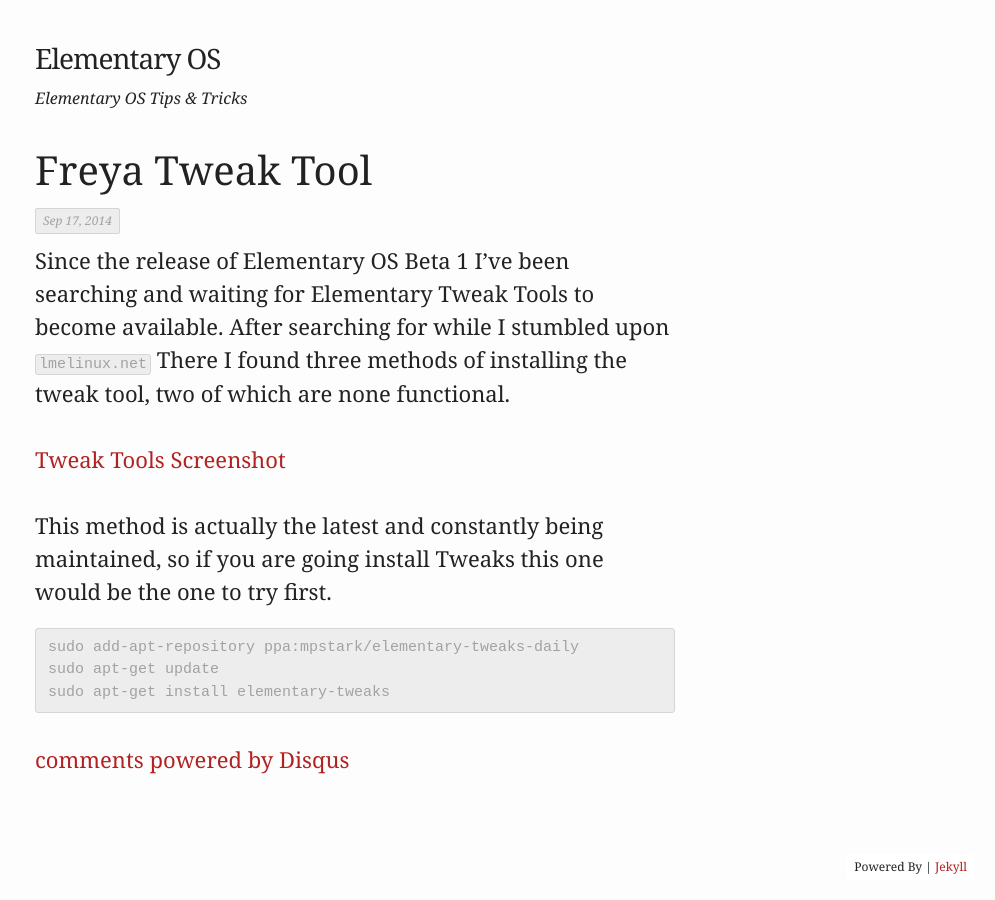
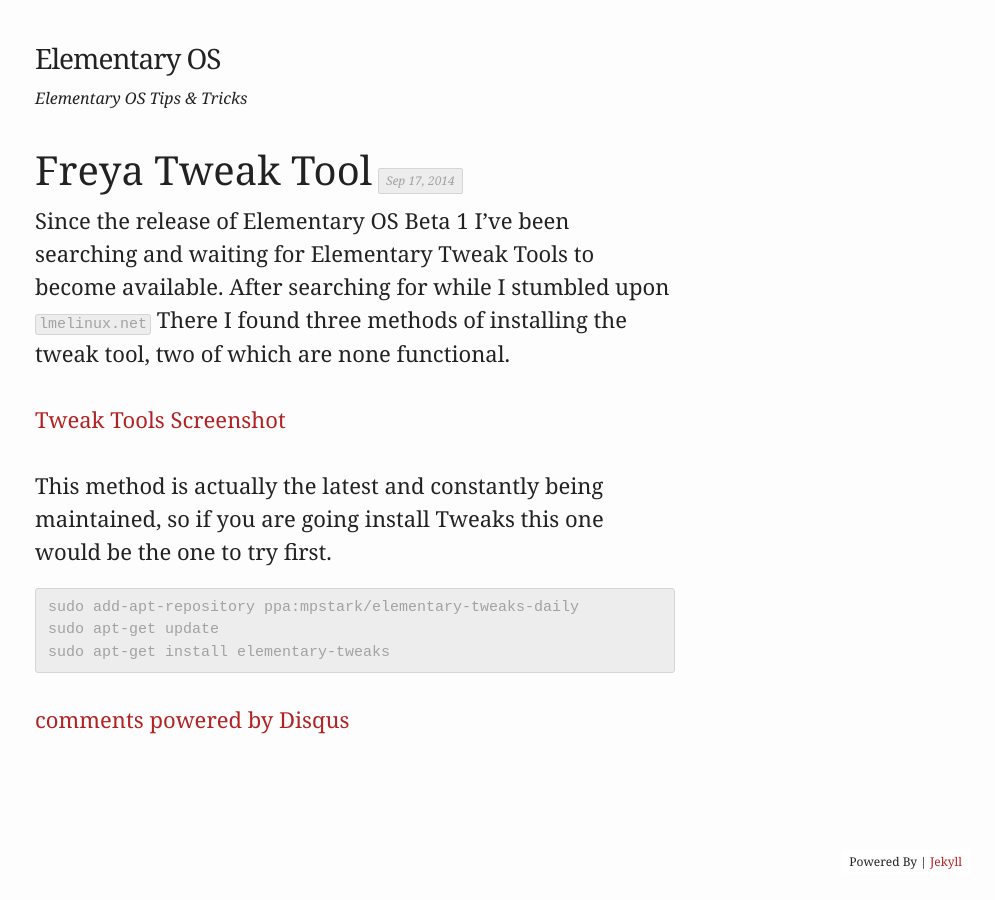
Before and after one commit to timbog80/timbog80.github.io, a Jekyll site: the page built from _posts/2014-09-17-welcome-to-jekyll.markdown, in a window 1280 px wide. Shown: the whole page, without its empty margins (285-1280 px from the left). Built offline with Jekyll 4.4.1, drawn with Linux system fonts in a browser that asks for light colours; nearby versions of some CDN libraries; comment, search, counter and statistics services are not loaded.

Commit message:
fix Block to inline-block

```diff
--- a/_sass/_layout.scss
+++ b/_sass/_layout.scss
@@ -63,7 +63,7 @@
 }
 
 .post-link {
-  display: block;
+  display: inline-block;
   font-size: 40px;
   color: $text-color;
   line-hieght: 0;
@@ -95,11 +95,10 @@
 /**
  * Footer content
  */
-
 .powered-by {
   position: fixed;
-  bottom: 20px;
-  right: 20px;
+  bottom: 25px;
+  right: 25px;
   background: rgba(255,255,255,.9);
   padding: 4px 8px;
   border-radius: 2px;
```
Also changed, not shown: 1 other file.
